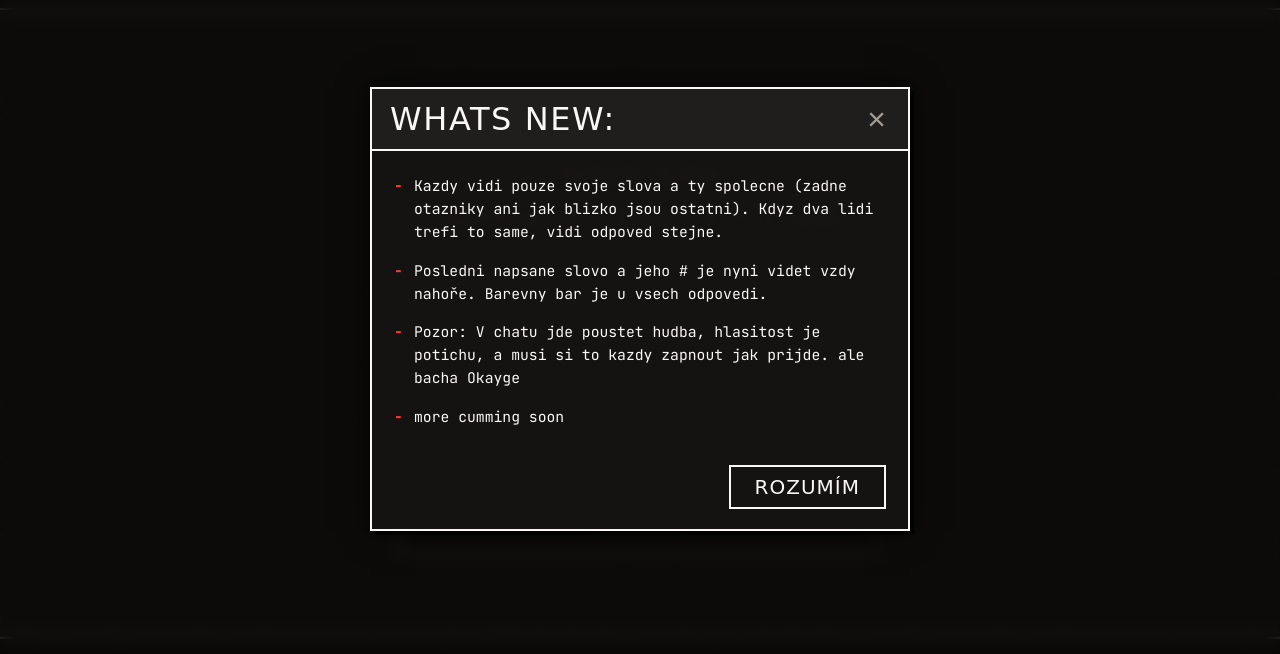
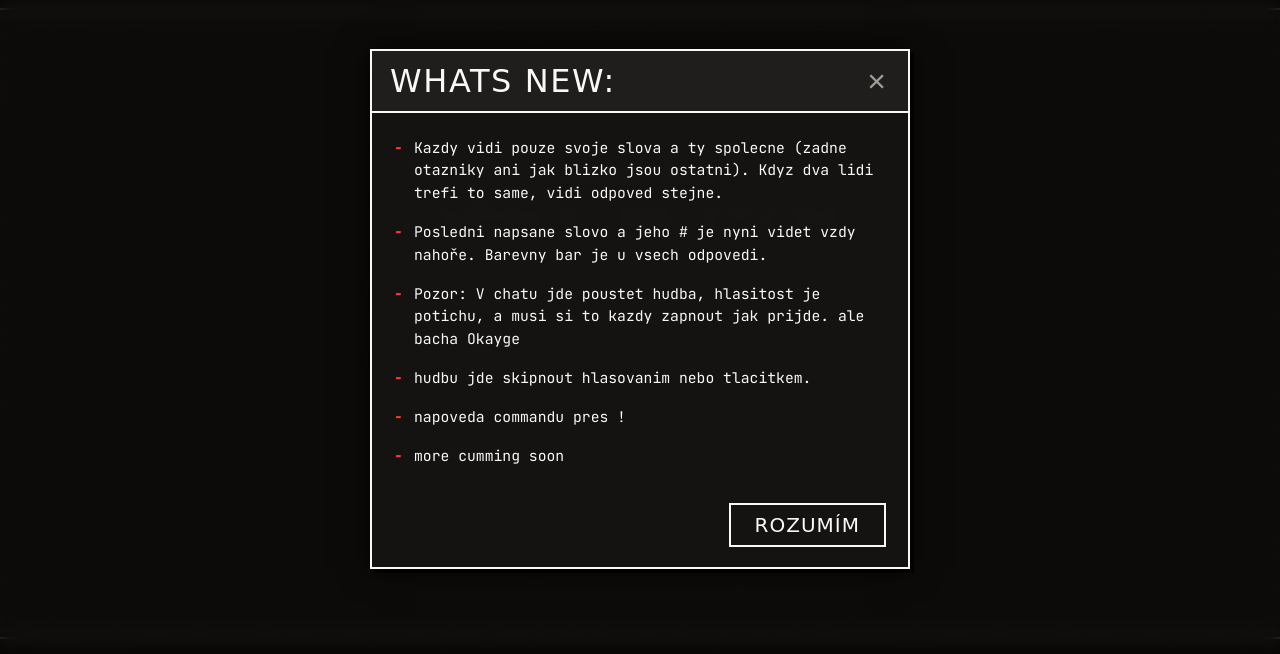
Before and after one commit to Lukas-Caha/slovotecka, a website: page public/index.html in a window 1280 px wide. Shown: the part 91-745 px from the top of the page. Drawn offline with nearby package versions, Linux system fonts and the light colour scheme; no server answers; a web font is replaced by a local one.

Commit message:
docs: pridany body o skipnuti hudby a napovede commandu do whats new

```diff
--- a/public/index.html
+++ b/public/index.html
@@ -114,6 +114,8 @@
             <li>Kazdy vidi pouze svoje slova a ty spolecne (zadne otazniky ani jak blizko jsou ostatni). Kdyz dva lidi trefi to same, vidi odpoved stejne.</li>
             <li>Posledni napsane slovo a jeho # je nyni videt vzdy nahoře. Barevny bar je u vsech odpovedi.</li>
             <li>Pozor: V chatu jde poustet hudba, hlasitost je potichu, a musi si to kazdy zapnout jak prijde. ale bacha Okayge</li>
+            <li>hudbu jde skipnout hlasovanim nebo tlacitkem.</li>
+            <li>napoveda commandu pres !</li>
             <li>more cumming soon</li>
           </ul>
         </div>
```
